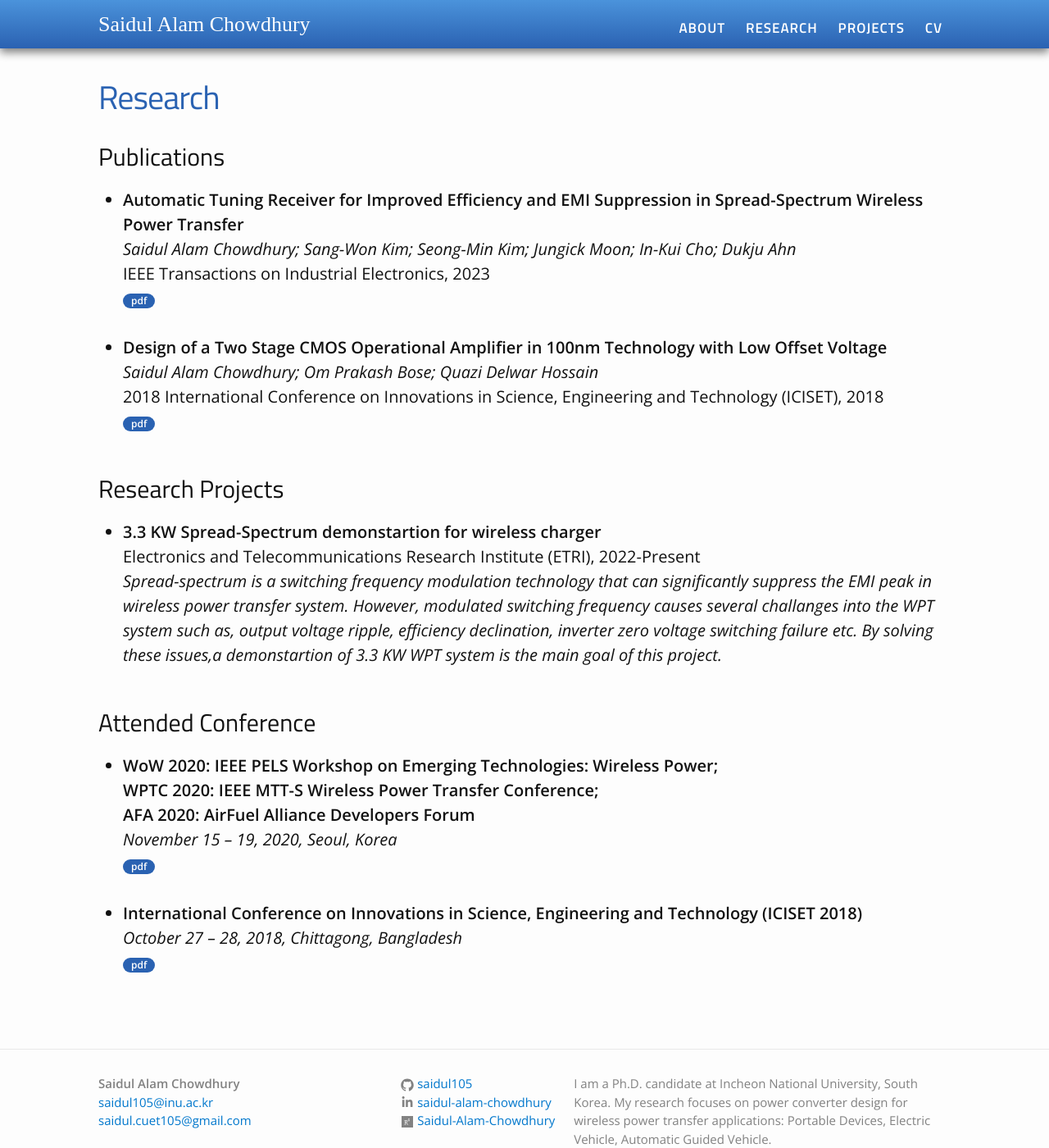
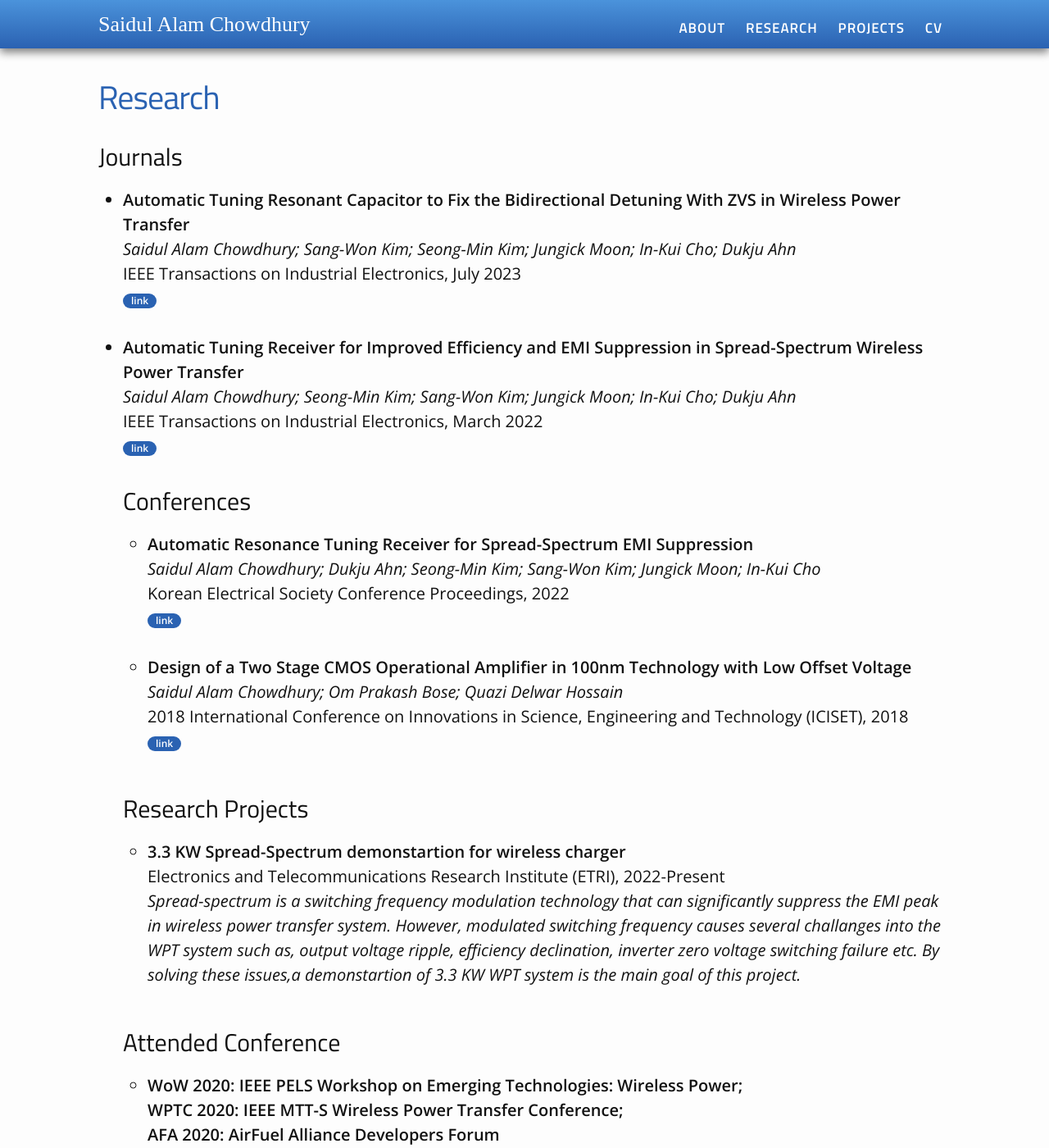
Before and after one commit to saidul105/saidul105.github.io, a Jekyll site: the page built from research.md, in a window 1280 px wide and 1400 px high. Shown: the whole window at 82% size. Built offline with Jekyll 4.4.1, drawn with Linux system fonts in a browser that asks for light colours.

Commit message:
Update research.md

```diff
--- a/research.md
+++ b/research.md
@@ -4,20 +4,41 @@ permalink: /research/
 title: Research
 ---
 
-<h2>Publications</h2>
+<h2>Journals</h2>
 <ul>
 <li>
-		<b>Automatic Tuning Receiver for Improved Efficiency and EMI Suppression in Spread-Spectrum Wireless Power Transfer</b><br>
+		<b>Automatic Tuning Resonant Capacitor to Fix the Bidirectional Detuning With ZVS in Wireless Power Transfer</b><br>
 		<i>Saidul Alam Chowdhury; Sang-Won Kim; Seong-Min Kim; Jungick Moon; In-Kui Cho; Dukju Ahn</i><br>
-		IEEE Transactions on Industrial Electronics, 2023<br>
-		<a href="https://ieeexplore.ieee.org/document/9724146"><div class="color-button">pdf</div></a>
+		IEEE Transactions on Industrial Electronics, July 2023<br>
+		<a href="https://ieeexplore.ieee.org/document/9724146"><div class="color-button">link</div></a>
 	</li><br>
 	<li>
+		<b>Automatic Tuning Receiver for Improved Efficiency and EMI Suppression in Spread-Spectrum Wireless Power Transfer</b><br>
+		<i>Saidul Alam Chowdhury; Seong-Min Kim; Sang-Won Kim; Jungick Moon; In-Kui Cho; Dukju Ahn</i><br>
+		IEEE Transactions on Industrial Electronics, March 2022<br>
+		<a href="https://ieeexplore.ieee.org/document/9724146"><div class="color-button">link</div></a>
+	</li><br>
+
+
+
+
+<h2>Conferences</h2>
+<ul>
+
+ <li>
+		<b>Automatic Resonance Tuning Receiver for Spread-Spectrum EMI Suppression</b><br>
+		<i>Saidul Alam Chowdhury; Dukju Ahn; Seong-Min Kim; Sang-Won Kim; Jungick Moon; In-Kui Cho </i><br>
+		Korean Electrical Society Conference Proceedings, 2022<br>
+		<a href="https://www.dbpia.co.kr/Journal/articleDetail?nodeId=NODE11145020"><div class="color-button">link</div></a>
+	</li><br>
+
+ <li>
 		<b>Design of a Two Stage CMOS Operational Amplifier in 100nm Technology with Low Offset Voltage</b><br>
 		<i>Saidul Alam Chowdhury; Om Prakash Bose; Quazi Delwar Hossain</i><br>
 		2018 International Conference on Innovations in Science, Engineering and Technology (ICISET), 2018<br>
-		<a href="https://ieeexplore.ieee.org/document/8745659"><div class="color-button">pdf</div></a>
+		<a href="https://ieeexplore.ieee.org/document/8745659"><div class="color-button">link</div></a>
 	</li><br>
+
 
 
 <!--
```
